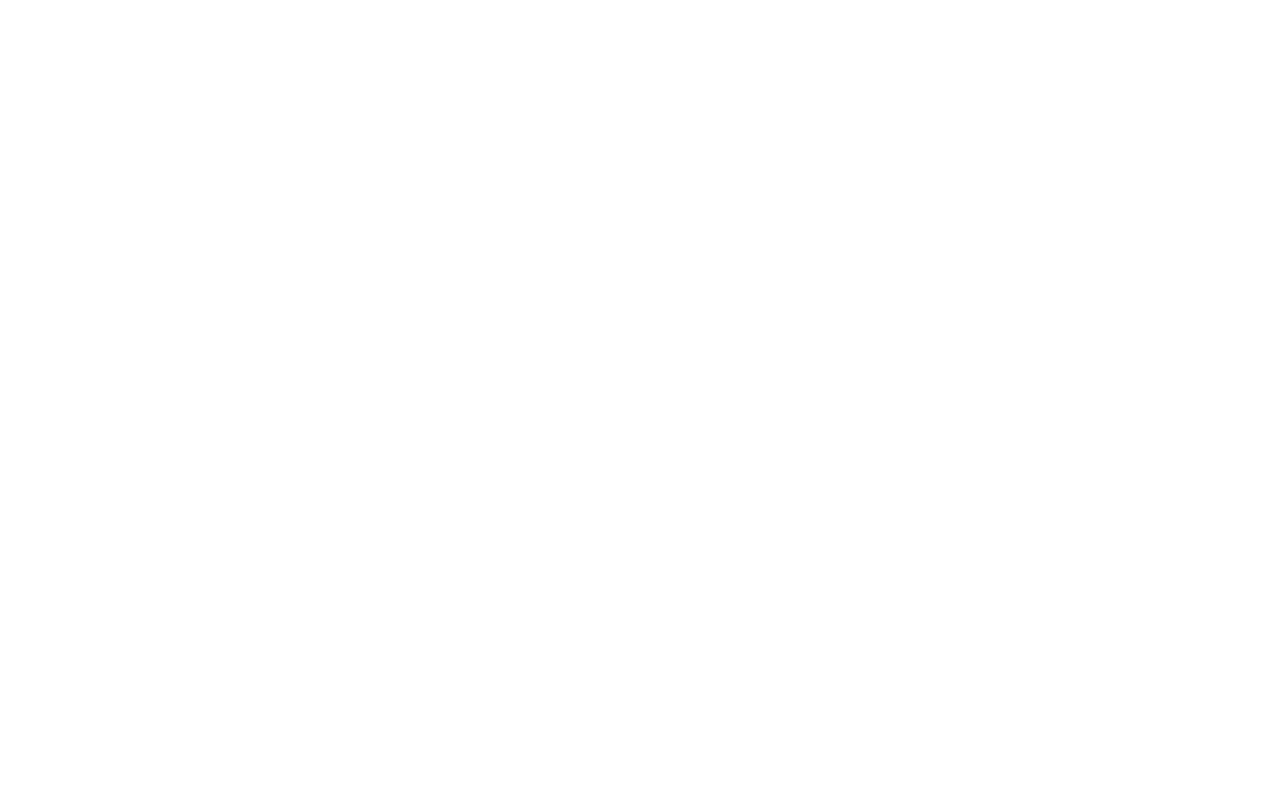
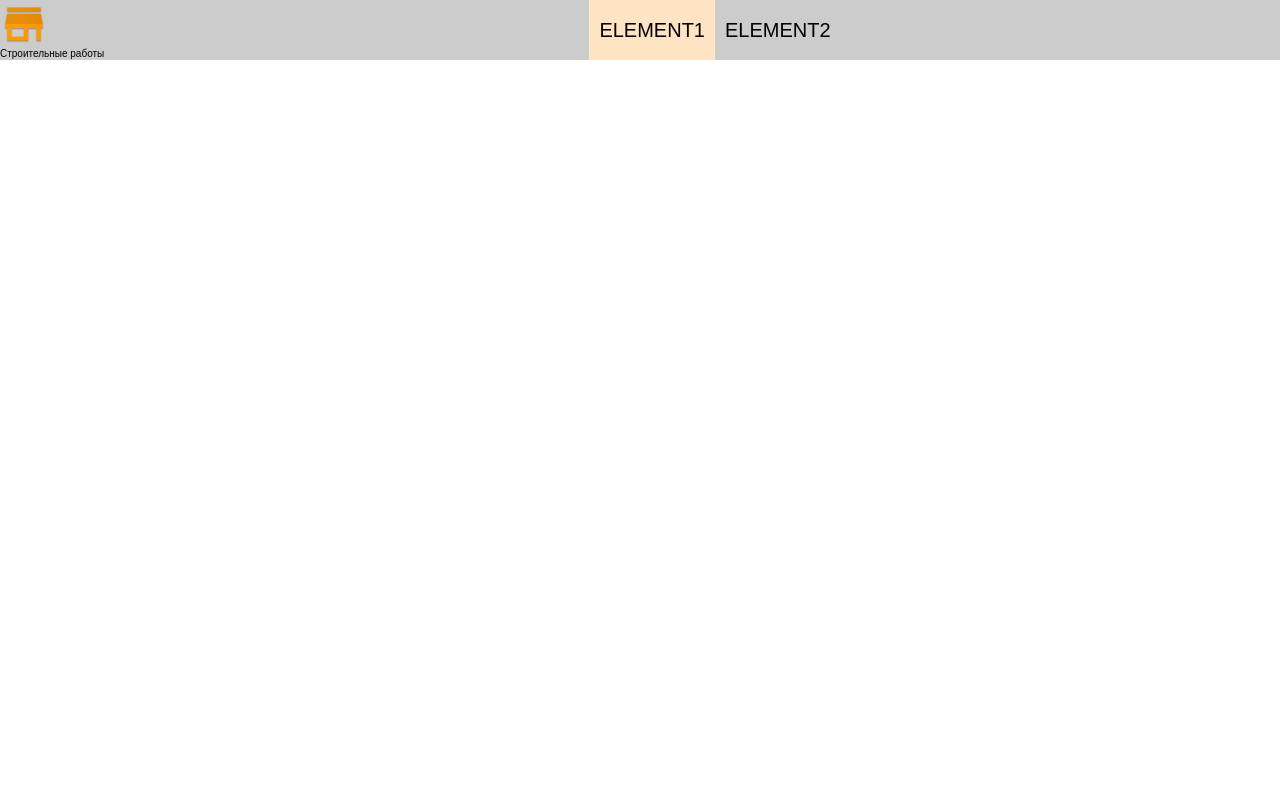
Before and after one commit to alelk/houses-building-website, a React (Create React App) app: page / in a window 1280 px wide. Shown: the top 800 px of the page. Built offline with nearby package versions, Linux system fonts and the light colour scheme.

Commit message:
Working on navigation functionality: navigation menu, scrolling etc."

```diff
--- a/package.json
+++ b/package.json
@@ -3,9 +3,11 @@
   "version": "0.1.0",
   "private": true,
   "dependencies": {
+    "prop-types": "^15.6.0",
     "react": "^16.0.0",
     "react-dom": "^16.0.0",
-    "react-scripts": "1.0.14"
+    "react-scripts": "1.0.14",
+    "react-scroll": "^1.5.5"
   },
   "scripts": {
     "start": "react-scripts start",
--- a/src/App.css
+++ b/src/App.css
@@ -1,2 +1,10 @@
 .App {
+    width: 100%;
+    height: 100%;
 }
+
+.App > .content:before {
+    display: block;
+    height: 44px;
+    content: "";
+}
--- a/src/App.js
+++ b/src/App.js
@@ -1,10 +1,43 @@
-import React, { Component } from 'react';
+import Navigation from './Navigation'
 import './App.css';
 
+import React, { Component } from 'react';
+import {Link, Element, scrollSpy, animateScroll} from 'react-scroll'
+import Logo from './Logo'
+
 class App extends Component {
+
+  componentWillMount() {
+    scrollSpy.update();
+  }
+
   render() {
     return (
       <div className="App">
+        <Navigation logo={<Logo onClick={animateScroll.scrollToTop}/>}>
+          <Link activeClass='active'
+                className="element1"
+                to="element1"
+                spy={true}
+                smooth={true}
+                offset={-44}
+                duration={500}>
+            Element1
+          </Link>
+          <Link activeClass='active'
+                className="element2"
+                to="element2"
+                spy={true}
+                smooth={true}
+                offset={-44}
+                duration={500}>
+            Element2
+          </Link>
+        </Navigation>
+        <div className="content">
+          <Element name="element1" className="element" style={{height:1000}}>Element1</Element>
+          <Element name="element2" className="element" style={{height:1000}}>Element2</Element>
+        </div>
       </div>
     );
   }
--- /dev/null
+++ b/src/Logo.css
@@ -0,0 +1,12 @@
+.Logo img {
+    height: 48px;
+    display: block;
+}
+.Logo label {
+    display: block;
+    font-size: 10px;
+}
+
+.Logo.clickable {
+    cursor: pointer;
+}
--- /dev/null
+++ b/src/Logo.js
@@ -0,0 +1,17 @@
+import React from 'react';
+import logo from "./logo.png"
+import PropTypes from 'prop-types'
+import './Logo.css'
+
+const Logo = ({onClick}) => {
+    return (
+        <div className={`Logo${(onClick && ' clickable') || ''}`} onClick={onClick}>
+            <img src={logo} height={48} width={48} alt="Строим Ваш дом"/>
+            <label>Строительные работы</label>
+        </div>
+    )
+};
+Logo.propTypes = {
+    onClick: PropTypes.func
+};
+export default Logo;
--- /dev/null
+++ b/src/Navigation.css
@@ -0,0 +1,44 @@
+.Navigation {
+    display: block;
+    overflow: auto;
+    position: fixed;
+    width: 100%;
+    background-color: #ccc;
+    top: 0;
+}
+
+.Navigation .logo {
+    float: left;
+    display: inline-block;
+    width: 150px;
+}
+
+.Navigation .navItems {
+    text-transform: uppercase;
+    font-size: 20px;
+    list-style : none;
+    display: block;
+    width: 100%;
+    text-align: center;
+    margin: auto;
+    height: 60px;
+    user-select: none;
+    padding: 0;
+}
+
+.Navigation a {
+    display: block;
+    padding: 0 10px 0 10px;
+    clear: both;
+}
+
+.Navigation a.active {
+    background-color: bisque;
+}
+
+.Navigation li {
+    height: 60px;
+    line-height: 60px;
+    display: inline-block;
+    cursor: pointer;
+}
--- /dev/null
+++ b/src/Navigation.js
@@ -0,0 +1,24 @@
+import React from 'react';
+import PropTypes from 'prop-types'
+import './Navigation.css'
+
+const Navigation = ({className, logo, children}) => {
+    return (
+        <div className={`Navigation${(className && ' ' + className) || ''}`}>
+            <div className="logo">{logo}</div>
+            <ul className="navItems">
+                {children &&
+                React.Children.map(children,
+                    (child, i) => <li key={i}>{child}</li>
+                )
+                }
+            </ul>
+        </div>
+    )
+};
+Navigation.propTypes = {
+    className:PropTypes.string,
+    logo: PropTypes.object
+};
+
+export default Navigation;
--- a/src/index.css
+++ b/src/index.css
@@ -1,5 +1,7 @@
 body {
   margin: 0;
   padding: 0;
-  font-family: sans-serif;
+  width: 100%;
+  height: 100%;
+  font-family: DINPro, Arial, Helvetica, sans-serif;
 }
```
Also changed, not shown: src/Phone.js (added, +16 -0 lines), src/logo.png (added), 1 other file (tests, documents, lock files or other folders).
